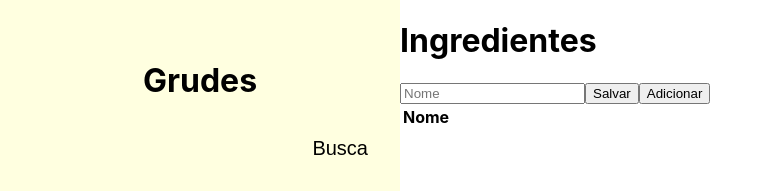
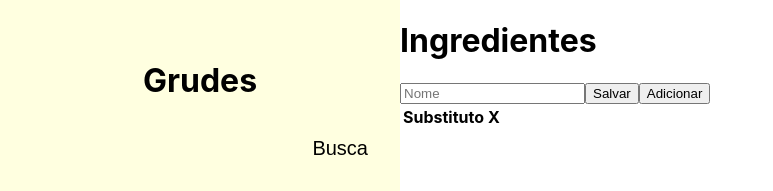
Before and after one commit to hugocm93/grudes_web_client, a React (Create React App) app: page / in a window 1280 px wide. Both pictures are taken after a click on the button "Ingredientes". Shown: the top 191 px of the page, without its empty margins (0-773 px from the left). Built offline with nearby package versions, Linux system fonts and the light colour scheme.

Commit message:
Implementa tabela de receitas     - deixa tabela genérica para reúso

```diff
--- a/src/App.css
+++ b/src/App.css
@@ -45,7 +45,9 @@
     color: white;
 }
 
-.Ingredients {
+.Recipes,
+.Ingredients
+{
     text-align: left;
     margin-left: 400px;
 }
--- a/src/App.js
+++ b/src/App.js
@@ -23,24 +23,18 @@ function to_form_data(obj)
     return formData;
 }
 
-function List({ items, removeCbk }) {
+function Table({ columns, rows}) {
   return (
     <table>
       <thead>
         <tr>
-          <th>Nome</th>
-          <th></th>
+        {columns.map((column) => (<th>{column.name}</th>))}
         </tr>
       </thead>
       <tbody>
-        {items.map((row, index) => (
+        {rows.map((row) => (
           <tr key={row.id}>
-            <td><input
-                type="text"
-                placeholder="Nome"
-                onChange = {(event) => {row.name = event.target.value;}}>
-            </input></td>
-            <button className = "RemoveSubstituteBtn" onClick = {() => {removeCbk(row.id)}}> X </button>
+            {columns.map((column) => (<td>{column.get(row)}</td>))}
           </tr>
         ))}
       </tbody>
@@ -100,11 +94,12 @@ function Recipes()
     return (
         <div className="Recipes">
             <h1> Receitas </h1>
+            <RecipesArea />
         </div>
     );
 }
 
-function AddIngredientArea()
+function IngredientArea()
 {
     const [name, setName] = useState("");
     const [substitutes, setSubstitutes] = useState([]);
@@ -143,12 +138,139 @@ function AddIngredientArea()
     function remove_substitute(id)
     { setSubstitutes(substitutes.filter((s) => { console.log(s.name); return s.id !== id; })); }
 
+    const columns = [
+        {
+            name: "Substituto",
+            get: (row) => {
+                return (
+                    <input
+                        type="text"
+                        placeholder="Nome"
+                        onChange = {(event) => {row.name = event.target.value;}}>
+                    </input>
+                );
+            }
+        },
+        {
+            name: "X",
+            get: (row) => {
+                return (
+                    <button className = "RemoveSubstituteBtn" onClick = {() => {remove_substitute(row.id)}}> X </button>
+                );
+            }
+        }
+    ];
+
     return (
-        <div className="AddIngredientArea">
+        <div className="IngredientArea">
             <input type = "text" placeholder = "Nome" value = {name} onChange = {onChangeCbk}></input>
             <button className = "Save" onClick={save_ingredient}> Salvar </button>
             <button className = "AddSubstituteBtn" onClick = {add_substitute_item}> Adicionar </button>
-            <List items = {substitutes} removeCbk = {remove_substitute}/>
+            <Table columns = {columns} rows = {substitutes} />
+        </div>
+    );
+}
+
+function RecipesArea()
+{
+    const [name, setName] = useState("");
+    const [ingredients, setIngredients] = useState([]);
+    const [instructions, setInstructions] = useState([]);
+
+    function onNameChangeCbk(event) {
+        setName(event.target.value);
+    }
+
+    function onInstructionsChangeCbk(event) {
+        setInstructions(event.target.value);
+    }
+
+    async function save_recipe()
+    {
+        const recipe = {
+            name: name
+            //ingredients: ingredients.map(substitute => substitute.name)
+        };
+
+        fetch(url + "/recipe",
+        {
+            method: "post",
+            body: to_form_data(recipe)
+        })
+        .then((response) => response.json())
+        .then((data) => {console.log(data)})
+        .catch((error) => {console.error("Error:", error)});
+    }
+
+    function add_ingredient_item() {
+        const newIngredient = {
+            name: "ingrediente",
+            quantity: 0,
+            unit: "xícara",
+            id: uuidv4()
+        };
+
+        const newIngredients = [...ingredients, newIngredient];
+        setIngredients(newIngredients);
+    }
+
+    function remove_ingredient(id)
+    { setIngredients(ingredients.filter((s) => { console.log(s.name); return s.id !== id; })); }
+
+    const columns = [
+        {
+            name: "Ingrediente",
+            get: (row) => {
+                return (
+                    <input
+                        type="text"
+                        placeholder="Nome"
+                        onChange = {(event) => {row.name = event.target.value;}}>
+                    </input>
+                );
+            }
+        },
+        {
+            name: "Quantidade",
+            get: (row) => {
+                return (
+                    <input
+                        type = "number"
+                        min = {0}
+                        onChange = {(event) => {row.quantity = event.target.value;}}>
+                    </input>
+                );
+            }
+        },
+        {
+            name: "Unidade",
+            get: (row) => {
+                return (
+                    <input
+                        type = "text"
+                        placeholder = "xícara"
+                        onChange = {(event) => {row.unit = event.target.value;}}>
+                    </input>
+                );
+            }
+        },
+        {
+            name: "X",
+            get: (row) => {
+                return (
+                    <button className = "RemoveIngredientBtn" onClick = {() => {remove_ingredient(row.id)}}> X </button>
+                );
+            }
+        }
+    ];
+
+    return (
+        <div className="RecipeArea">
+            <input type = "text" placeholder = "Nome" value = {name} onChange = {onNameChangeCbk}></input>
+            <input type = "text" placeholder = "Instruções" value = {instructions} onChange = {onInstructionsChangeCbk}></input>
+            <button className = "Save" onClick={save_recipe}> Salvar </button>
+            <button className = "AddIngredientBtn" onClick = {add_ingredient_item}> Adicionar </button>
+            <Table columns = {columns} rows = {ingredients} />
         </div>
     );
 }
@@ -158,7 +280,7 @@ function Ingredients()
     return (
         <div className="Ingredients">
             <h1> Ingredientes </h1>
-            <AddIngredientArea />
+            <IngredientArea />
         </div>
     );
 }
```
